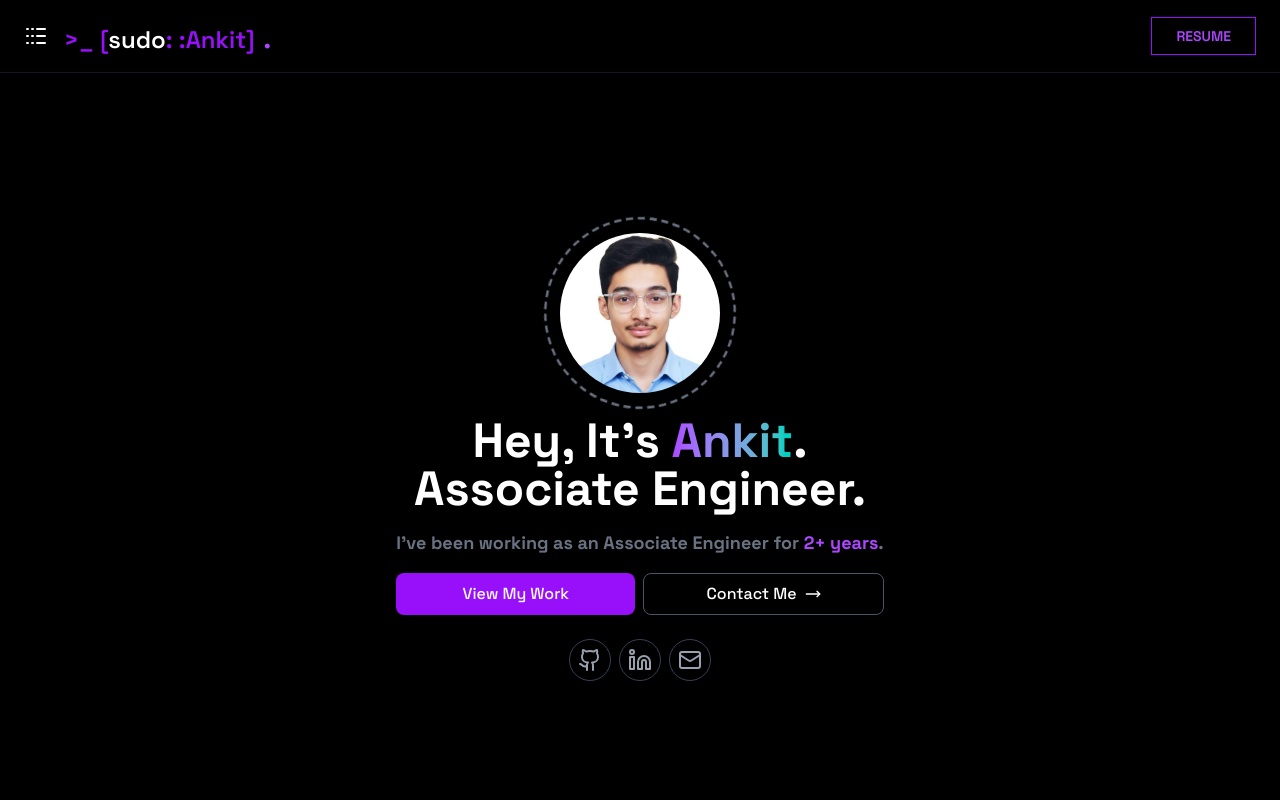
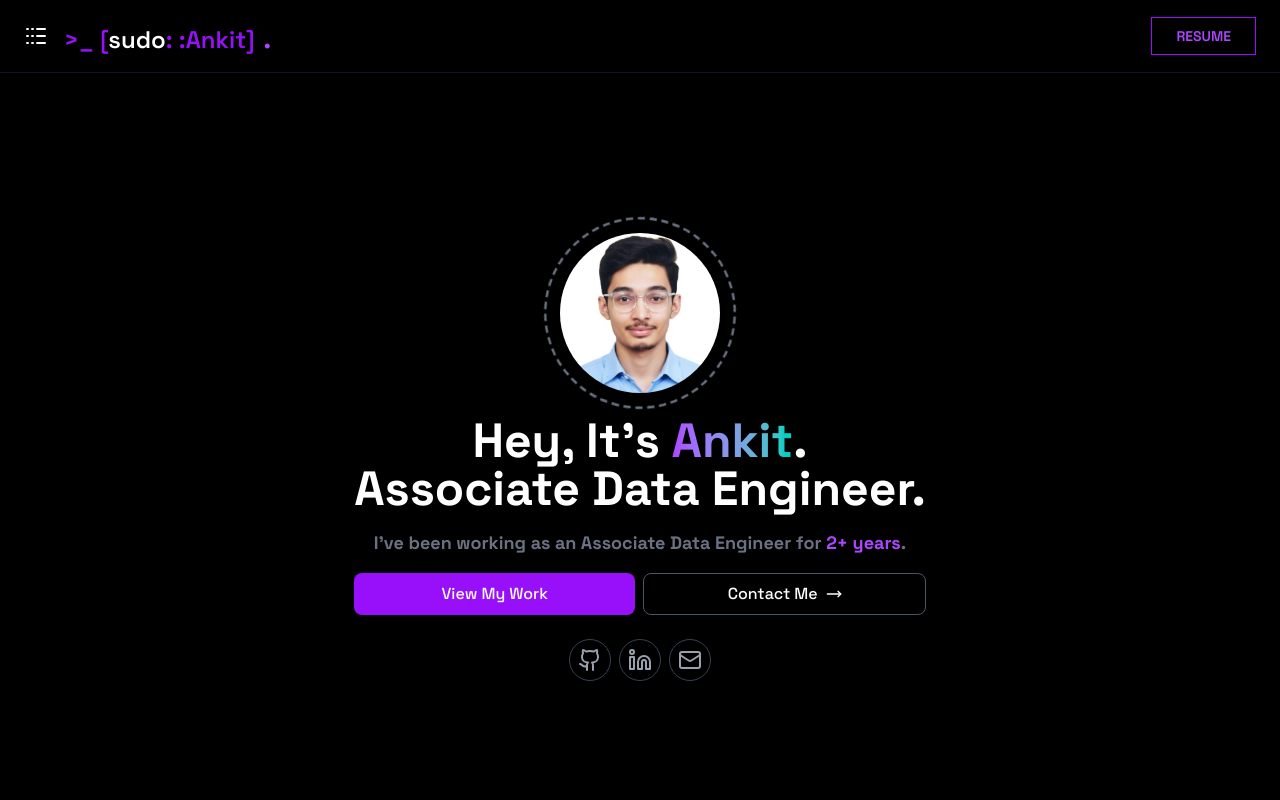
Before and after one commit to ankitbisen12/Ankit_Portfolio, a Next.js app: page / in a window 1280 px wide. Shown: the top 800 px of the page. Built offline with nearby package versions, Linux system fonts and the light colour scheme.

Commit message:
Updated role

```diff
--- a/src/components/HeroSection/intro.tsx
+++ b/src/components/HeroSection/intro.tsx
@@ -29,11 +29,11 @@ const Intro = () => {
                                 Ankit
                             </span>.
                             <br />
-                            Associate Engineer.
+                            Associate Data Engineer.
                         </p>
 
                         <p className="text-xl lg:text-lg text-gray-500 font-bold">
-                            I've been working as an Associate Engineer for{' '}
+                            I've been working as an Associate Data Engineer for{' '}
                             <span className="text-purple-500">2+ years</span>.
                         </p>
 
```
